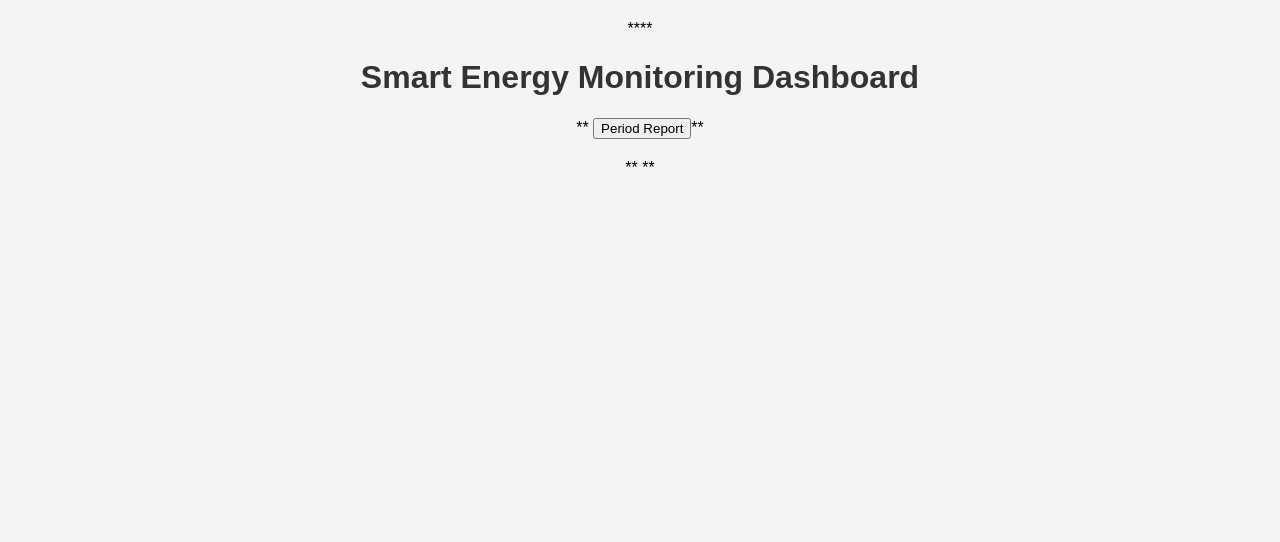
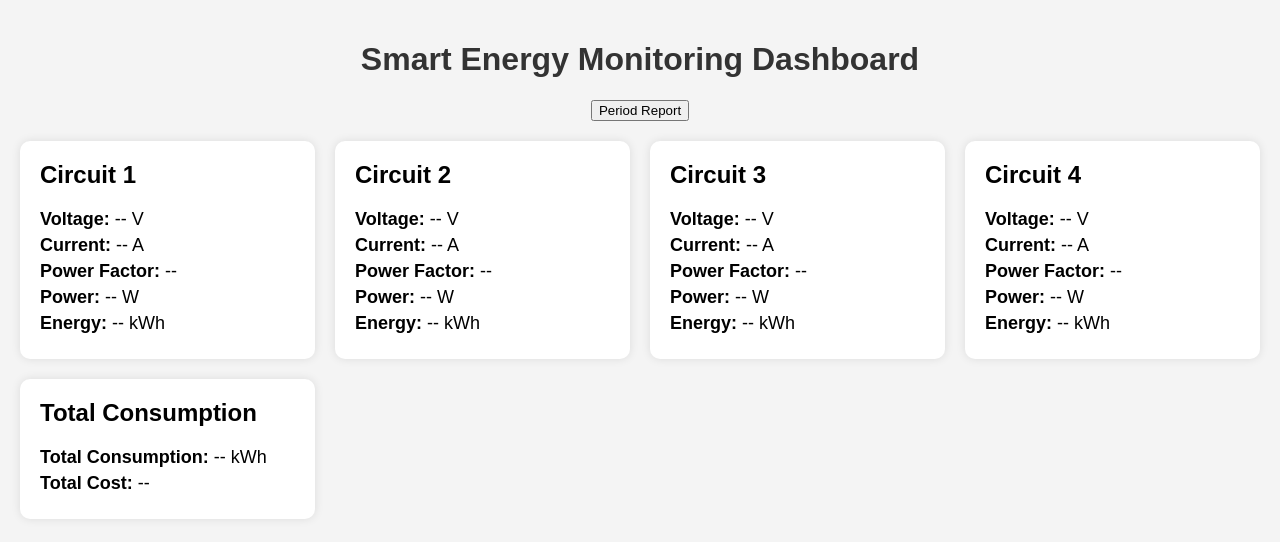
Before and after one commit to Ristart1/Energy-Meter, a plain HTML site: page index.html in a window 1280 px wide. Drawn offline with nearby package versions, Linux system fonts and the light colour scheme; no server answers.

Commit message:
Update index.html

```diff
--- a/index.html
+++ b/index.html
@@ -5,20 +5,62 @@
   <meta name="viewport" content="width=device-width, initial-scale=1" />
   <title>Smart Energy Monitoring Dashboard</title>
   <link rel="stylesheet" href="styles.css" />
-  <!-- Include Chart.js library for charts -->
-  **<script src="https://cdn.jsdelivr.net/npm/chart.js"></script>**
+  <!-- Include Chart.js library -->
+  <script src="https://cdn.jsdelivr.net/npm/chart.js"></script>
 </head>
 <body>
   <h1>Smart Energy Monitoring Dashboard</h1>
   <p id="alert" class="alert"></p>
-  **<!-- Period Report Trigger Button -->
-  <button id="openReportBtn">Period Report</button>**
+
+  <!-- Period Report Trigger Button -->
+  <button id="openReportBtn">Period Report</button>
 
   <div class="grid-container">
-    <!-- ... (existing circuit and total squares) ... -->
+    <!-- Circuit 1 -->
+    <div class="square" id="circuit1">
+      <h2>Circuit 1</h2>
+      <p><strong>Voltage:</strong> <span id="voltage1">--</span> V</p>
+      <p><strong>Current:</strong> <span id="current1">--</span> A</p>
+      <p><strong>Power Factor:</strong> <span id="pf1">--</span></p>
+      <p><strong>Power:</strong> <span id="power1">--</span> W</p>
+      <p><strong>Energy:</strong> <span id="energy1">--</span> kWh</p>
+    </div>
+    <!-- Circuit 2 -->
+    <div class="square" id="circuit2">
+      <h2>Circuit 2</h2>
+      <p><strong>Voltage:</strong> <span id="voltage2">--</span> V</p>
+      <p><strong>Current:</strong> <span id="current2">--</span> A</p>
+      <p><strong>Power Factor:</strong> <span id="pf2">--</span></p>
+      <p><strong>Power:</strong> <span id="power2">--</span> W</p>
+      <p><strong>Energy:</strong> <span id="energy2">--</span> kWh</p>
+    </div>
+    <!-- Circuit 3 -->
+    <div class="square" id="circuit3">
+      <h2>Circuit 3</h2>
+      <p><strong>Voltage:</strong> <span id="voltage3">--</span> V</p>
+      <p><strong>Current:</strong> <span id="current3">--</span> A</p>
+      <p><strong>Power Factor:</strong> <span id="pf3">--</span></p>
+      <p><strong>Power:</strong> <span id="power3">--</span> W</p>
+      <p><strong>Energy:</strong> <span id="energy3">--</span> kWh</p>
+    </div>
+    <!-- Circuit 4 -->
+    <div class="square" id="circuit4">
+      <h2>Circuit 4</h2>
+      <p><strong>Voltage:</strong> <span id="voltage4">--</span> V</p>
+      <p><strong>Current:</strong> <span id="current4">--</span> A</p>
+      <p><strong>Power Factor:</strong> <span id="pf4">--</span></p>
+      <p><strong>Power:</strong> <span id="power4">--</span> W</p>
+      <p><strong>Energy:</strong> <span id="energy4">--</span> kWh</p>
+    </div>
+    <!-- Total Consumption and Cost -->
+    <div class="square" id="total">
+      <h2>Total Consumption</h2>
+      <p><strong>Total Consumption:</strong> <span id="totalConsumption">--</span> kWh</p>
+      <p><strong>Total Cost:</strong> <span id="cost">--</span></p>
+    </div>
   </div>
 
-  **<!-- Period Report Modal (hidden by default) -->
+  <!-- Period Report Modal -->
   <div id="periodModal" class="modal">
     <div class="modal-content">
       <!-- Close button -->
@@ -32,7 +74,7 @@
         <input type="date" id="endDate" />
       </label>
       <button id="generateReport">Generate Report</button>
-      <!-- Placeholder for messages (e.g., no data) -->
+      <!-- Placeholder for messages -->
       <p id="reportMsg" class="alert"></p>
       <!-- Charts -->
       <canvas id="chartCircuits"></canvas>
@@ -44,7 +86,7 @@
         <p><strong>Total Cost:</strong> <span id="periodCost">--</span></p>
       </div>
     </div>
-  </div>**
+  </div>
 
   <script src="script.js"></script>
 </body>
```
